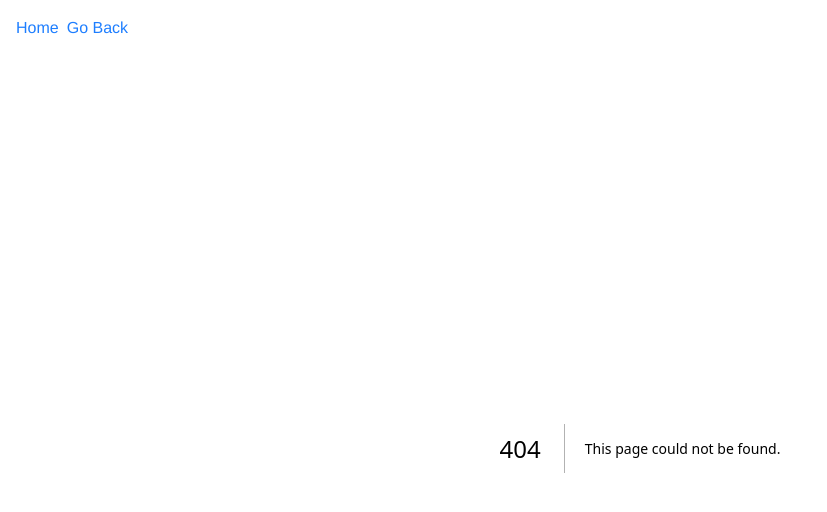
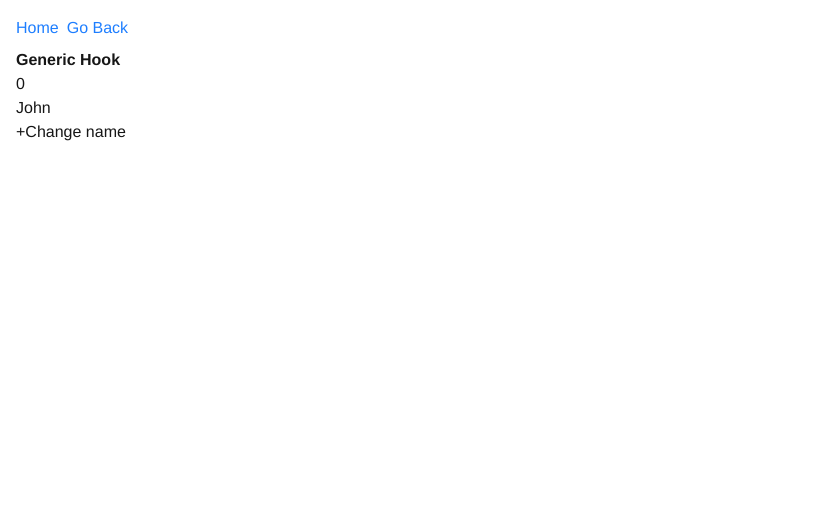
Before and after one commit to emanuelefavero/react-typescript, a Next.js app: page /generics/generic-hook in a window 1280 px wide. Before the commit this address had no page. Shown: the top 512 px of the page, without its empty margins (0-827 px from the left). Built offline with nearby package versions, Linux system fonts and the light colour scheme.

Commit message:
feat: /generics/generic-hook

```diff
--- /dev/null
+++ b/src/app/generics/generic-hook/hooks/useLocalStorage.tsx
@@ -0,0 +1,16 @@
+'use client'
+
+import { useState, useEffect } from 'react'
+
+export function useLocalStorage<T>(key: string, initialValue: T) {
+  const [value, setValue] = useState<T>(() => {
+    const storedValue = localStorage.getItem(key)
+    return storedValue ? JSON.parse(storedValue) : initialValue
+  })
+
+  useEffect(() => {
+    localStorage.setItem(key, JSON.stringify(value))
+  }, [key, value])
+
+  return [value, setValue] as const
+}
--- /dev/null
+++ b/src/app/generics/generic-hook/page.tsx
@@ -0,0 +1,28 @@
+'use client'
+
+import { useLocalStorage } from './hooks/useLocalStorage'
+
+export default function Page() {
+  const [count, setCount] = useLocalStorage<number>('count', 0)
+  const [user, setUser] = useLocalStorage<{ name: string }>('user', {
+    name: 'John',
+  })
+
+  return (
+    <>
+      <h1>Generic Hook</h1>
+
+      <p>{count}</p>
+      <p>{user.name}</p>
+
+      <button onClick={() => setCount(count + 1)}>+</button>
+      <button
+        onClick={() =>
+          setUser({ name: user.name === 'John' ? 'Jane' : 'John' })
+        }
+      >
+        Change name
+      </button>
+    </>
+  )
+}
--- a/src/app/generics/page.tsx
+++ b/src/app/generics/page.tsx
@@ -9,6 +9,9 @@ export default function Page() {
         <li>
           <Link href='/generics/generic-component'>Generic Component</Link>
         </li>
+        <li>
+          <Link href='/generics/generic-hook'>Generic Hook</Link>
+        </li>
       </ul>
     </>
   )
```
